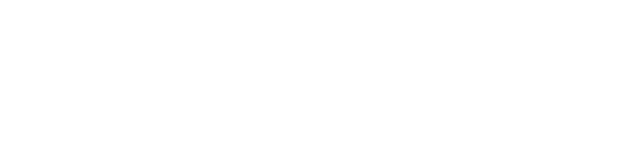
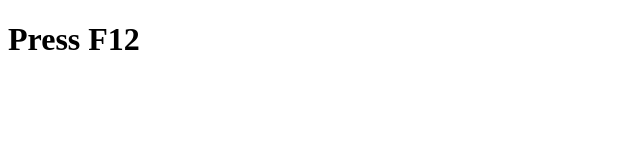
Before and after one commit to m2in/wayup-js, a plain HTML site: page lesson1/index.html in a window 1280 px wide. Shown: the whole page, without its empty margins (0-640 px from the left). Drawn offline with Linux system fonts and the light colour scheme.

Commit message:
Update index.html

```diff
--- a/lesson1/index.html
+++ b/lesson1/index.html
@@ -7,6 +7,7 @@
     <title>Lesson JS</title>
   </head>
   <body>
+    <h1>Press F12</h1>
     <script src="index.js"></script>
   </body>
 </html>
```
